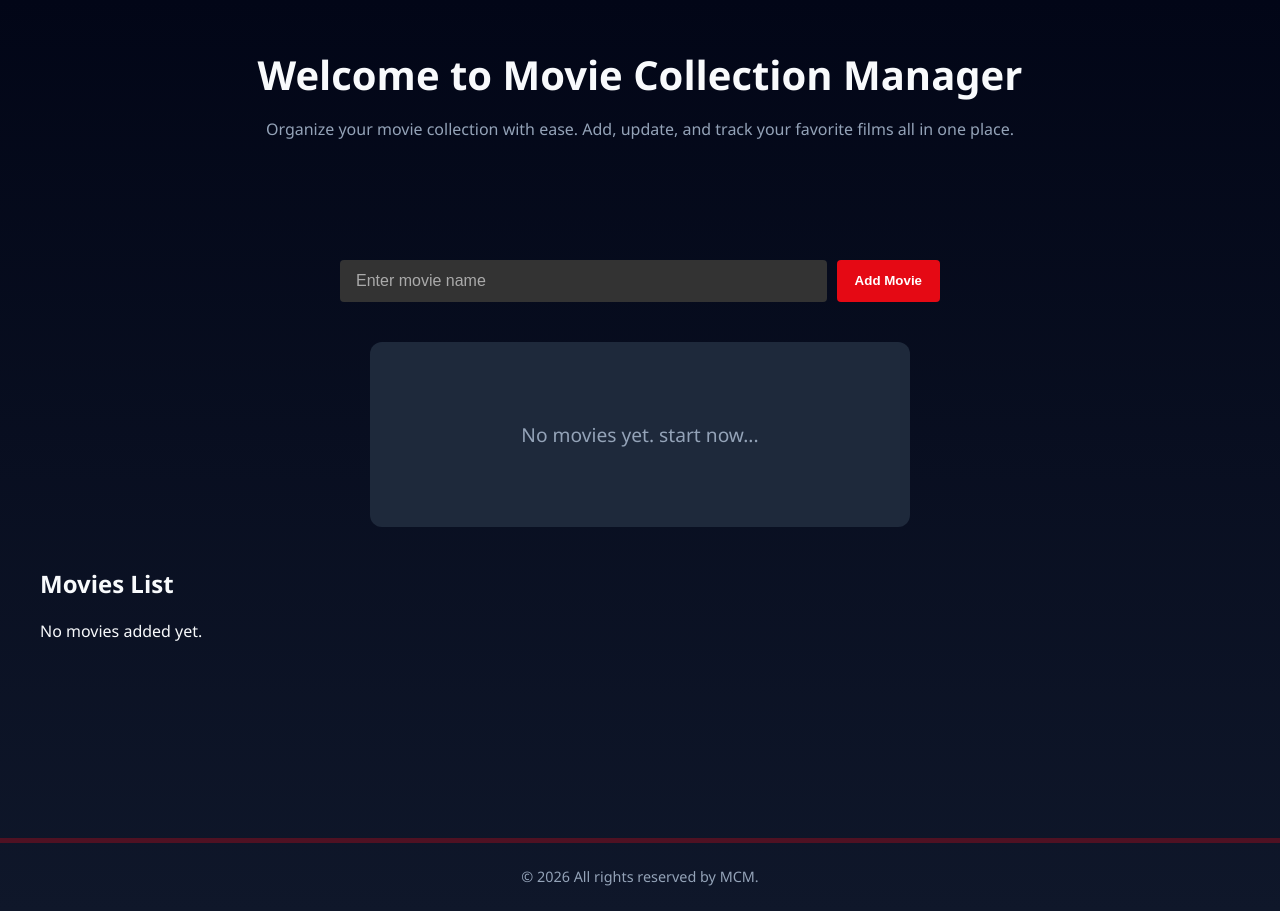
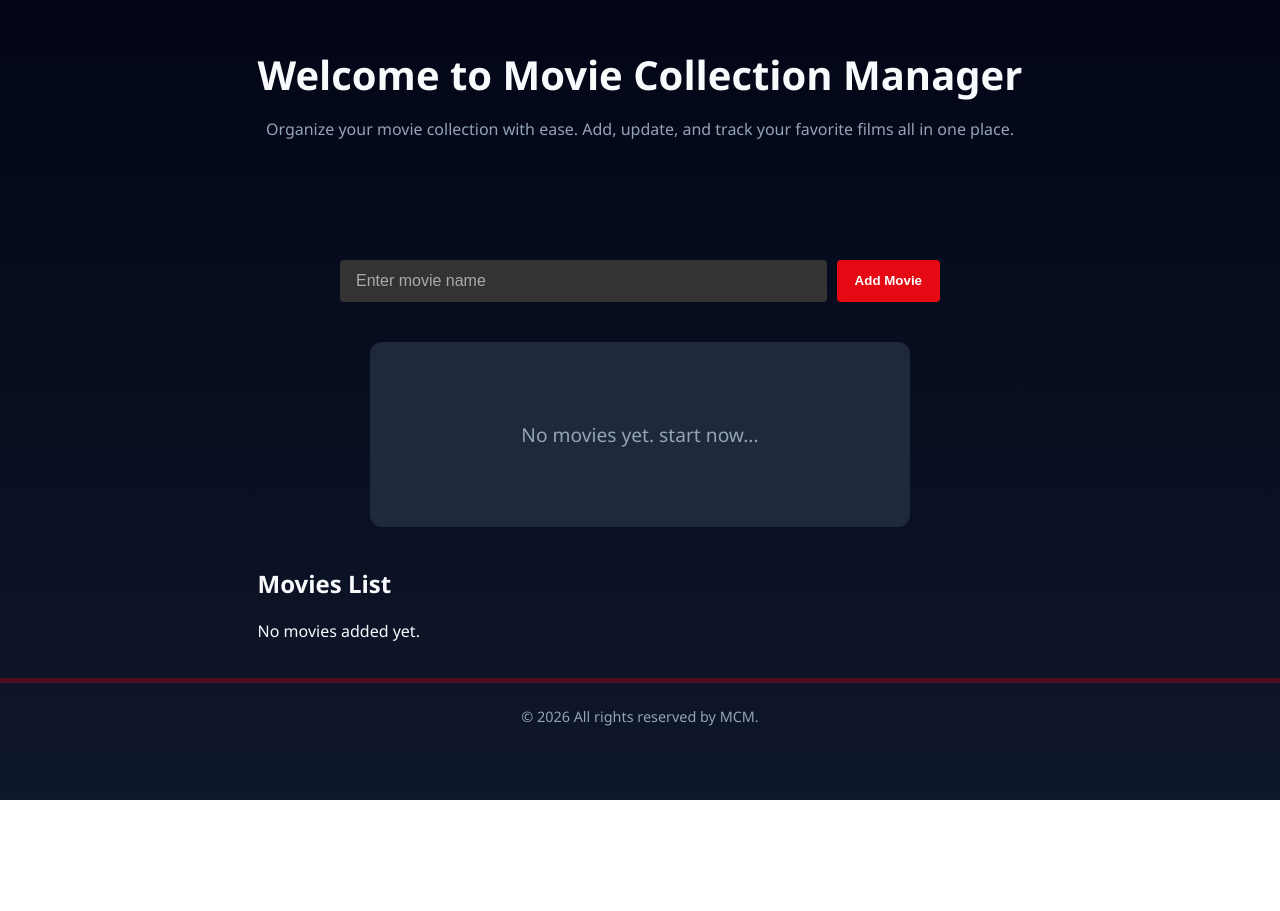
Before and after one commit to raheel1435/movie-collection-manager, a React (Create React App) app: page / in a window 1280 px wide. After the commit the page ends 800 px from the top, so only its background shows below. Built offline with nearby package versions, Linux system fonts and the light colour scheme; the HTML template or start-up script is replaced by a standard one.

Commit message:
Refactor App.css for layout consistency; adjust footer styling and improve flex properties

```diff
--- a/src/App.css
+++ b/src/App.css
@@ -5,6 +5,18 @@
   --text-main: #f8fafc;
   --text-muted: #94a3b8;
 }
+
+#root {
+  min-height: 100%;
+  display: flex;
+  flex-direction: column;
+}
+
+html, body {
+  height: 100%;
+  margin: 0;
+}
+
 
 body {
   margin: 0;
@@ -17,8 +29,14 @@ body {
 }
 .App {
   text-align: center;
+  display: flex;
+  flex-direction: column;
+  min-height: 100vh;
 }
 
+.content {
+  flex: 1;
+}
 .App-logo {
   height: 40vmin;
   pointer-events: none;
@@ -226,7 +244,6 @@ margin-bottom: 30px;
 .footer {
   text-align: center;
   padding: 10px;
-  margin-top: 160px;
   background: linear-gradiant(180deg, #0f172a, #020617);
   border-top: 5px solid rgba(229, 9, 20, 0.3);
   color: var(--text-muted);
```
